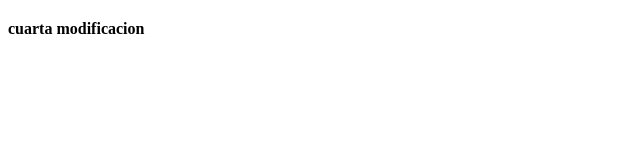
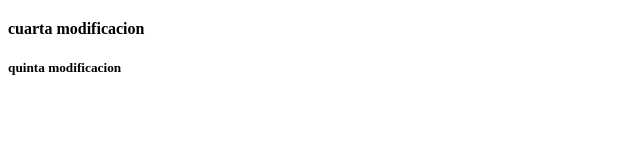
Before and after one commit to millemax/appraulins, an Angular app: page / in a window 1280 px wide. Shown: the part 150-300 px from the top of the page, without its empty margins (0-640 px from the left). Built offline with nearby package versions, Linux system fonts and the light colour scheme.

Commit message:
nuevo mensaje prueba 5

```diff
--- a/src/app/app.component.html
+++ b/src/app/app.component.html
@@ -4,3 +4,4 @@
 <h2>segundo cambio</h2>
 <h3>tereer cambio prueba</h3>
 <h4>cuarta modificacion</h4>
+<h5>quinta modificacion</h5>
```
